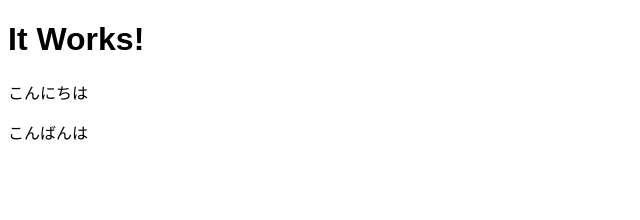
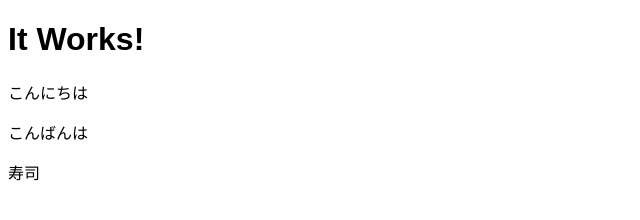
Before and after one commit to sasaplus1-prototype/visual-regression-test-with-playwright, a website: page index.html in a window 1280 px wide. Shown: the full height of the page, 0-640 px from the left. Drawn offline with Linux system fonts and the light colour scheme.

Commit message:
add sushi

```diff
--- a/index.html
+++ b/index.html
@@ -12,5 +12,6 @@
     <h1>It Works!</h1>
     <p>こんにちは</p>
     <p>こんばんは</p>
+    <p>寿司</p>
   </body>
 </html>
```
